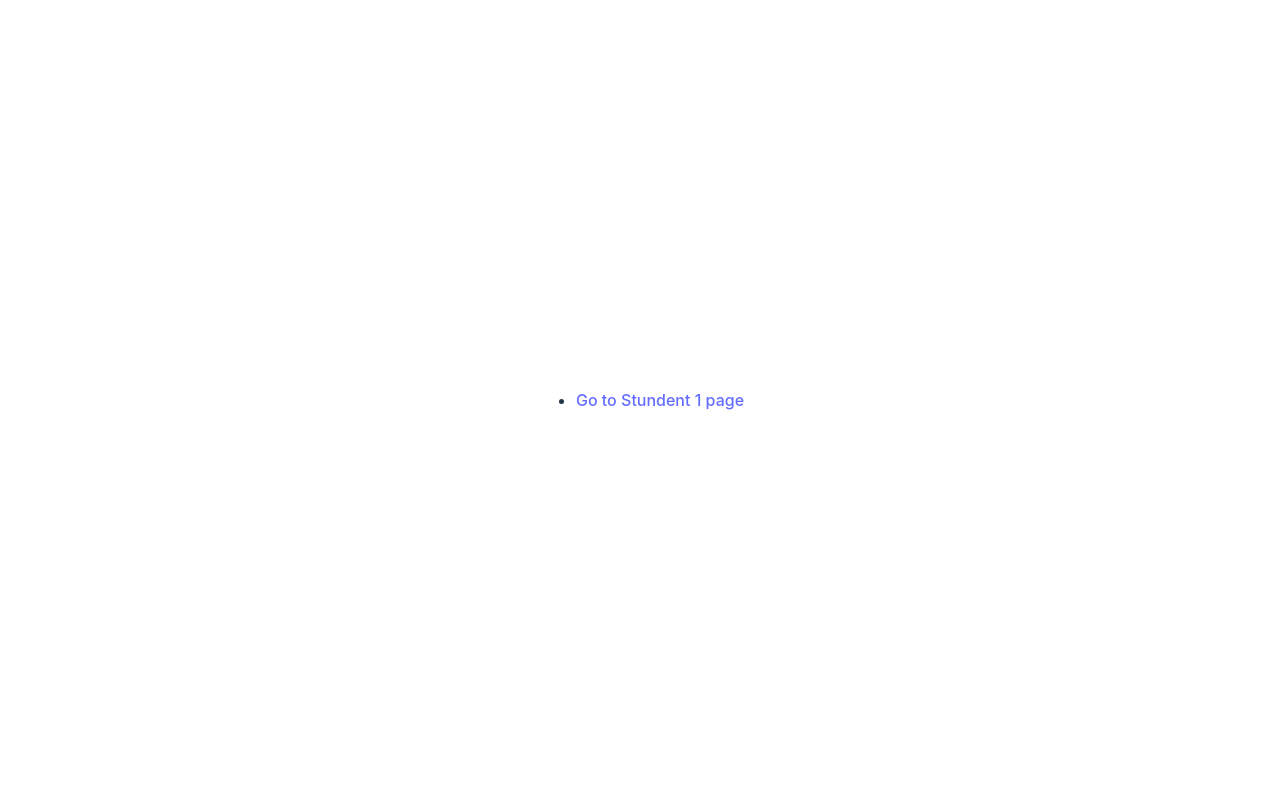
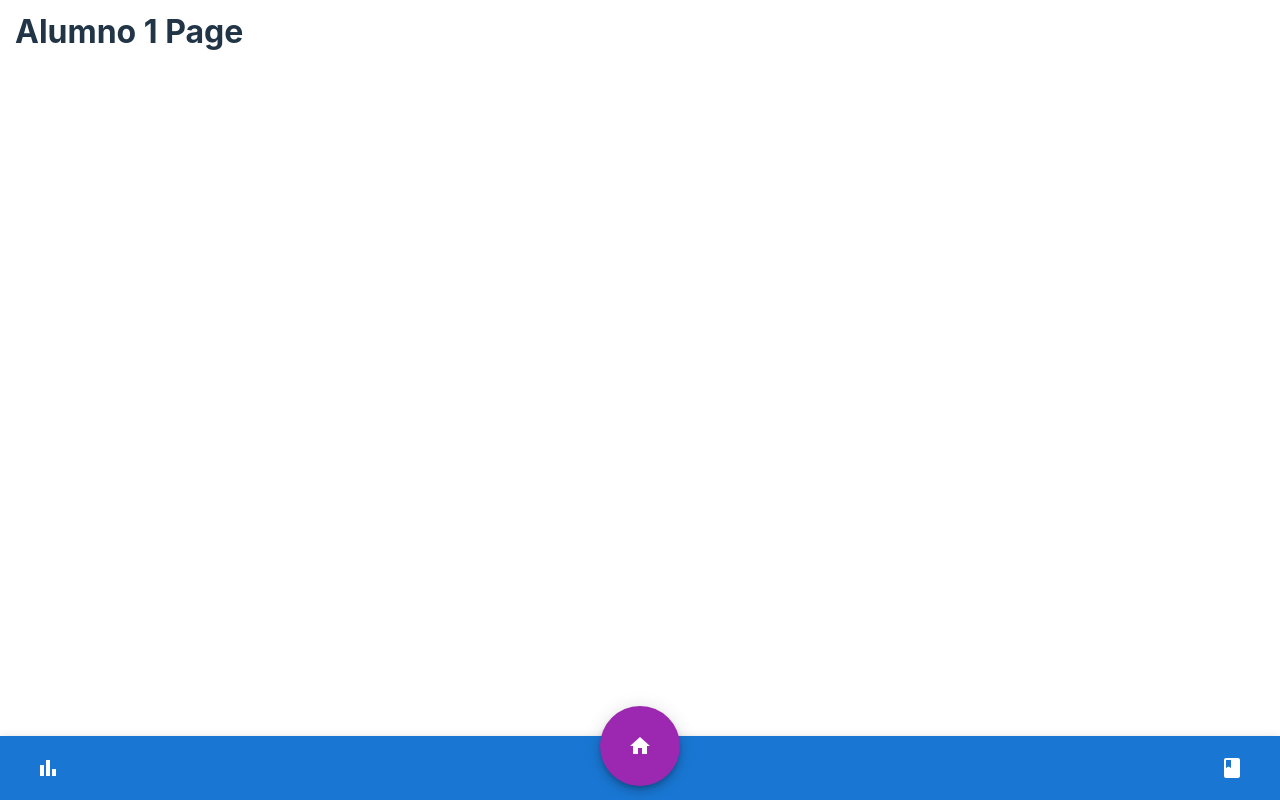
Before and after one commit to HumanCyborgsHack/frontend, a React (Vite) app: page /alumno-1 in a window 1280 px wide. Built offline with nearby package versions, Linux system fonts and the light colour scheme.

Commit message:
Add alumno-1 route

```diff
--- a/src/App.css
+++ /dev/null
@@ -1,41 +0,0 @@
-#root {
-    max-width: 1280px;
-    margin: 0 auto;
-    padding: 2rem;
-    text-align: center;
-}
-
-.logo {
-    height: 6em;
-    padding: 1.5em;
-    will-change: filter;
-}
-.logo:hover {
-    filter: drop-shadow(0 0 2em #646cffaa);
-}
-.logo.react:hover {
-    filter: drop-shadow(0 0 2em #61dafbaa);
-}
-
-@keyframes logo-spin {
-    from {
-        transform: rotate(0deg);
-    }
-    to {
-        transform: rotate(360deg);
-    }
-}
-
-@media (prefers-reduced-motion: no-preference) {
-    a:nth-of-type(2) .logo {
-        animation: logo-spin infinite 20s linear;
-    }
-}
-
-.card {
-    padding: 2em;
-}
-
-.read-the-docs {
-    color: #888;
-}
--- a/src/App.jsx
+++ b/src/App.jsx
@@ -1,6 +1,5 @@
 import { Helmet } from "react-helmet";
 import { Routing } from "@/routing/Routing";
-import "./App.css";
 
 function App() {
     return (
--- /dev/null
+++ b/src/components/Layout/Styles.jsx
@@ -0,0 +1,10 @@
+import styled from "@emotion/styled";
+
+const Main = styled.main`
+    width: 100vw;
+    max-height: 94vh;
+    padding: 20px 15px 20px 15px;
+    overflow-y: auto;
+`;
+
+export default Main;
--- /dev/null
+++ b/src/components/Layout/index.jsx
@@ -0,0 +1,12 @@
+import React from "react";
+import Navbar from "../Navbar";
+import Main from "./Styles";
+
+export default function Layout(props) {
+    return (
+        <div>
+            <Main>{props.children}</Main>
+            <Navbar></Navbar>
+        </div>
+    );
+}
--- /dev/null
+++ b/src/components/Navbar/index.jsx
@@ -0,0 +1,42 @@
+import { BarChartOutlined, Book, Home } from "@mui/icons-material";
+import { AppBar, Fab, IconButton, Toolbar } from "@mui/material";
+import { Box } from "@mui/system";
+import { styled } from "@mui/material/styles";
+
+const StyledFab = styled(Fab)({
+    position: "absolute",
+    zIndex: 1,
+    top: -30,
+    left: 0,
+    right: 0,
+    margin: "0 auto",
+    width: "80px",
+    height: "80px"
+});
+
+export default function Navbar() {
+    return (
+        <AppBar
+            position="fixed"
+            color="primary"
+            sx={{ top: "auto", bottom: 0 }}
+        >
+            <Toolbar>
+                <IconButton
+                    size="large"
+                    color="inherit"
+                    aria-label="open drawer"
+                >
+                    <BarChartOutlined />
+                </IconButton>
+                <StyledFab size="large" color="secondary" aria-label="add">
+                    <Home></Home>
+                </StyledFab>
+                <Box sx={{ flexGrow: 1 }} />
+                <IconButton size="large" color="inherit">
+                    <Book></Book>
+                </IconButton>
+            </Toolbar>
+        </AppBar>
+    );
+}
--- a/src/index.css
+++ b/src/index.css
@@ -5,8 +5,10 @@
     font-weight: 400;
 
     color-scheme: light dark;
-  color: rgba(255, 255, 255, 0.87);
-  background-color: #242424;
+    /* color: rgba(255, 255, 255, 0.87); */
+    /* background-color: #242424; */
+    background-color: #f9f9f9;
+    color: #1a1a1a;
 
     font-synthesis: none;
     text-rendering: optimizeLegibility;
@@ -24,17 +26,10 @@ a:hover {
     color: #535bf2;
 }
 
-body {
+* {
     margin: 0;
-  display: flex;
-  place-items: center;
-  min-width: 320px;
-  min-height: 100vh;
-}
-
-h1 {
-  font-size: 3.2em;
-  line-height: 1.1;
+    padding: 0;
+    box-sizing: border-box;
 }
 
 button {
--- /dev/null
+++ b/src/pages/Alumno1.jsx
@@ -0,0 +1,14 @@
+import { Grid } from "@mui/material";
+import Layout from "../components/Layout";
+
+export default function Student1Page() {
+    return (
+        <Layout>
+            <Grid container>
+                <Grid item xs={12}>
+                    <h1>Alumno 1 Page</h1>
+                </Grid>
+            </Grid>
+        </Layout>
+    );
+}
--- a/src/routing/Routing.jsx
+++ b/src/routing/Routing.jsx
@@ -1,4 +1,6 @@
 import { BrowserRouter, Routes, Route, Link } from "react-router-dom";
+
+import Alumno1 from "../pages/Alumno1";
 
 export function Routing() {
     return (
@@ -7,6 +9,7 @@ export function Routing() {
                 <Route path="/" element={<Default />}>
                     <Route path="*" element={<Default />} />
                 </Route>
+                <Route path="alumno-1" element={<Alumno1 />} />1
             </Routes>
         </BrowserRouter>
     );
```
Lines whose indentation alone changed are shown as unchanged.
